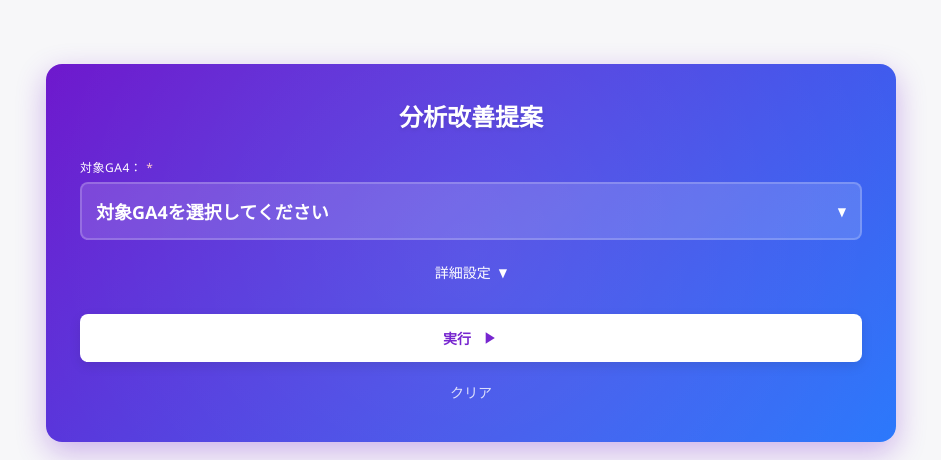
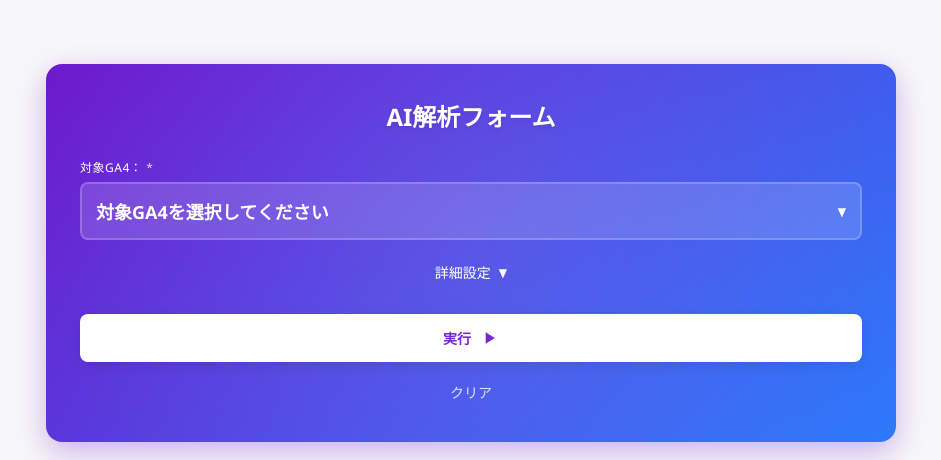
Before and after one commit to magiclpo-data/analysis_ai, a plain HTML site: page purple_form.html in a window 1280 px wide. Shown: the part 147-607 px from the top of the page, without its empty margins (169-1110 px from the left). Drawn offline with Linux system fonts and the light colour scheme; sample sign-in values are in the browser's storage.

Commit message:
Update purple_form.html

```diff
--- a/purple_form.html
+++ b/purple_form.html
@@ -351,7 +351,7 @@
 </head>
 <body>
     <div class="form-container">
-        <h1>分析改善提案</h1>
+        <h1>AI解析フォーム</h1>
         <form id="heatmapForm">
             <!-- 対象GA4プルダウン -->
             <div class="form-group">
```
